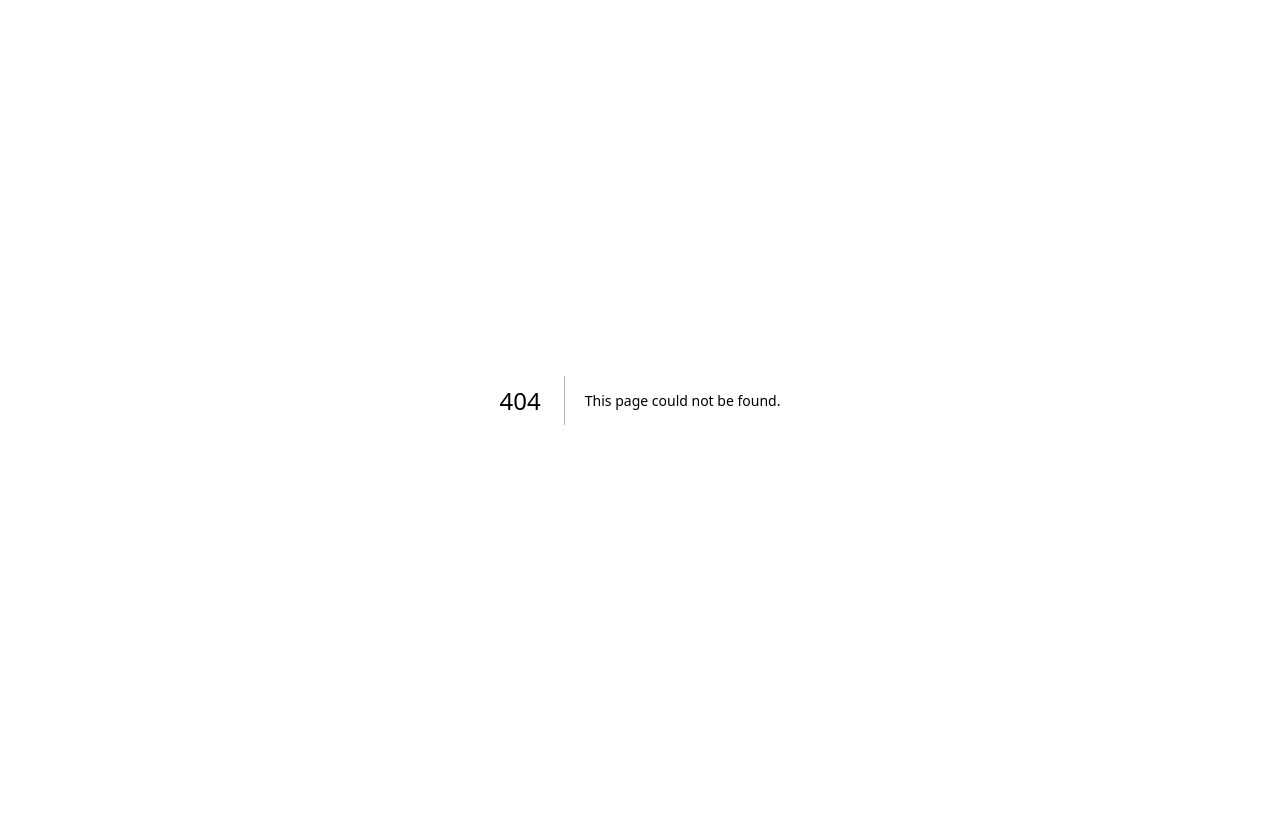
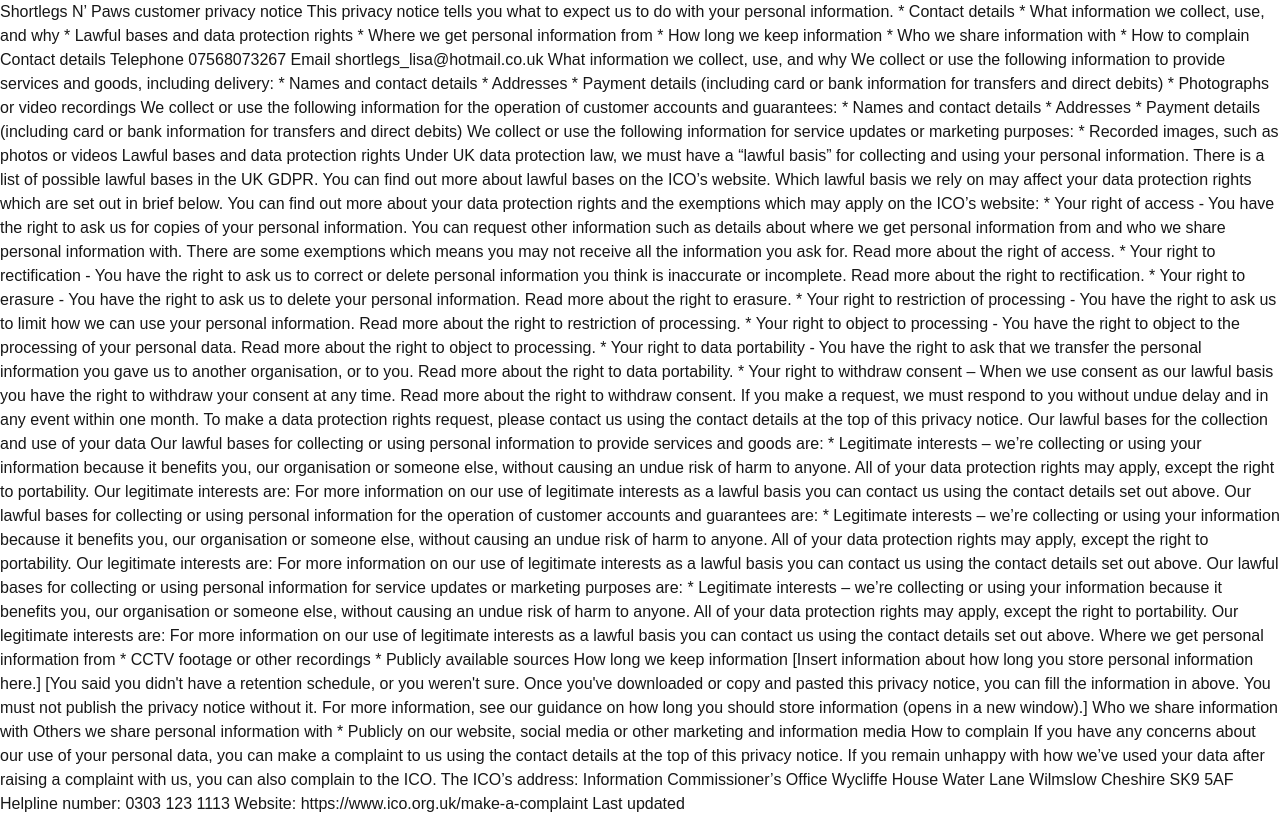
Before and after one commit to BlazingFury3008/Shortlegs-n-Paws-Website, a Next.js app in the folder frontend/: page /privacy in a window 1280 px wide. Before the commit this address had no page. Built offline with nearby package versions, Linux system fonts and the light colour scheme.

Commit message:
Privacy text added, to be styled

```diff
--- /dev/null
+++ b/frontend/app/components/privacy.ts
@@ -0,0 +1,90 @@
+export const privacy = `
+Shortlegs N’ Paws customer privacy notice
+This privacy notice tells you what to expect us to do with your personal information.
+* Contact details
+* What information we collect, use, and why
+* Lawful bases and data protection rights
+* Where we get personal information from
+* How long we keep information
+* Who we share information with
+* How to complain
+Contact details
+Telephone
+
+07568073267
+Email
+
+shortlegs_lisa@hotmail.co.uk
+What information we collect, use, and why
+We collect or use the following information to provide services and goods, including delivery:
+* Names and contact details
+* Addresses
+* Payment details (including card or bank information for transfers and direct debits)
+* Photographs or video recordings
+We collect or use the following information for the operation of customer accounts and guarantees:
+* Names and contact details
+* Addresses
+* Payment details (including card or bank information for transfers and direct debits)
+We collect or use the following information for service updates or marketing purposes:
+* Recorded images, such as photos or videos
+Lawful bases and data protection rights
+
+Under UK data protection law, we must have a “lawful basis” for collecting and using your personal information. There is a list of possible lawful bases in the UK GDPR. You can find out more about lawful bases on the ICO’s website.
+
+Which lawful basis we rely on may affect your data protection rights which are set out in brief below. You can find out more about your data protection rights and the exemptions which may apply on the ICO’s website:
+
+* Your right of access - You have the right to ask us for copies of your personal information. You can request other information such as details about where we get personal information from and who we share personal information with. There are some exemptions which means you may not receive all the information you ask for. Read more about the right of access.
+* Your right to rectification - You have the right to ask us to correct or delete personal information you think is inaccurate or incomplete. Read more about the right to rectification.
+* Your right to erasure - You have the right to ask us to delete your personal information. Read more about the right to erasure.
+* Your right to restriction of processing - You have the right to ask us to limit how we can use your personal information. Read more about the right to restriction of processing.
+* Your right to object to processing - You have the right to object to the processing of your personal data. Read more about the right to object to processing.
+* Your right to data portability - You have the right to ask that we transfer the personal information you gave us to another organisation, or to you. Read more about the right to data portability.
+* Your right to withdraw consent – When we use consent as our lawful basis you have the right to withdraw your consent at any time. Read more about the right to withdraw consent.
+If you make a request, we must respond to you without undue delay and in any event within one month.
+
+To make a data protection rights request, please contact us using the contact details at the top of this privacy notice.
+
+Our lawful bases for the collection and use of your data
+Our lawful bases for collecting or using personal information to provide services and goods are:
+* Legitimate interests – we’re collecting or using your information because it benefits you, our organisation or someone else, without causing an undue risk of harm to anyone. All of your data protection rights may apply, except the right to portability. Our legitimate interests are:
+For more information on our use of legitimate interests as a lawful basis you can contact us using the contact details set out above.
+Our lawful bases for collecting or using personal information for the operation of customer accounts and guarantees are:
+* Legitimate interests – we’re collecting or using your information because it benefits you, our organisation or someone else, without causing an undue risk of harm to anyone. All of your data protection rights may apply, except the right to portability. Our legitimate interests are:
+For more information on our use of legitimate interests as a lawful basis you can contact us using the contact details set out above.
+Our lawful bases for collecting or using personal information for service updates or marketing purposes are:
+* Legitimate interests – we’re collecting or using your information because it benefits you, our organisation or someone else, without causing an undue risk of harm to anyone. All of your data protection rights may apply, except the right to portability. Our legitimate interests are:
+For more information on our use of legitimate interests as a lawful basis you can contact us using the contact details set out above.
+Where we get personal information from
+* CCTV footage or other recordings
+* Publicly available sources
+How long we keep information
+[Insert information about how long you store personal information here.]
+
+[You said you didn't have a retention schedule, or you weren't sure. Once you've downloaded or copy and pasted this privacy notice, you can fill the information in above. You must not publish the privacy notice without it.
+
+For more information, see our guidance on how long you should store information (opens in a new window).]
+
+Who we share information with
+Others we share personal information with
+* Publicly on our website, social media or other marketing and information media
+How to complain
+
+If you have any concerns about our use of your personal data, you can make a complaint to us using the contact details at the top of this privacy notice.
+
+If you remain unhappy with how we’ve used your data after raising a complaint with us, you can also complain to the ICO.
+
+The ICO’s address:
+
+Information Commissioner’s Office
+Wycliffe House
+Water Lane
+Wilmslow
+Cheshire
+SK9 5AF
+
+Helpline number: 0303 123 1113
+
+Website: https://www.ico.org.uk/make-a-complaint
+
+Last updated
+`
--- /dev/null
+++ b/frontend/app/privacy/page.tsx
@@ -0,0 +1,8 @@
+import React from 'react'
+import { privacy } from '../components/privacy'
+
+export default function page() {
+  return (
+    <div>{privacy}</div>
+  )
+}
```
